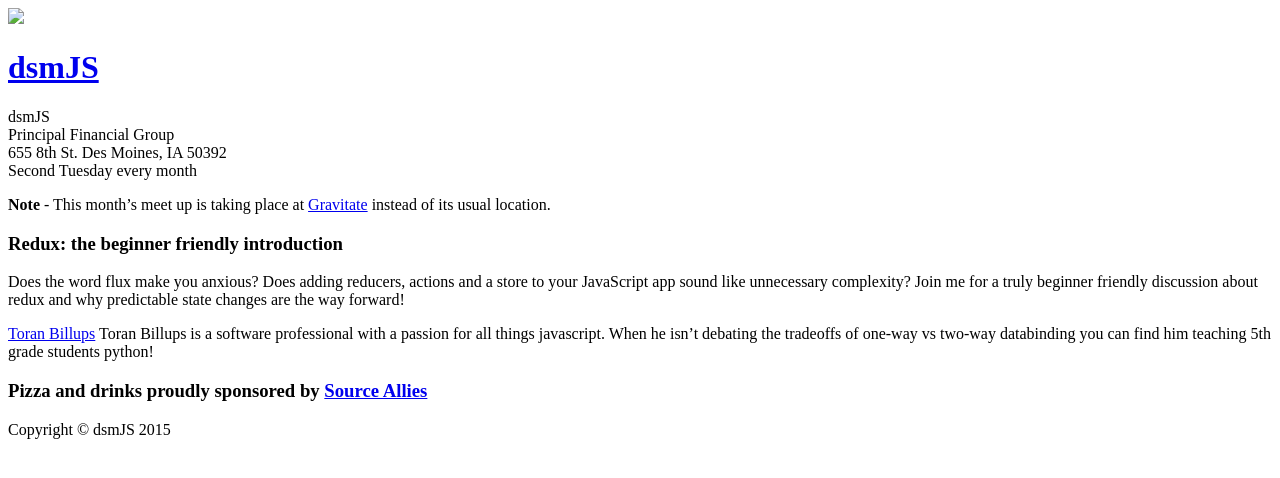
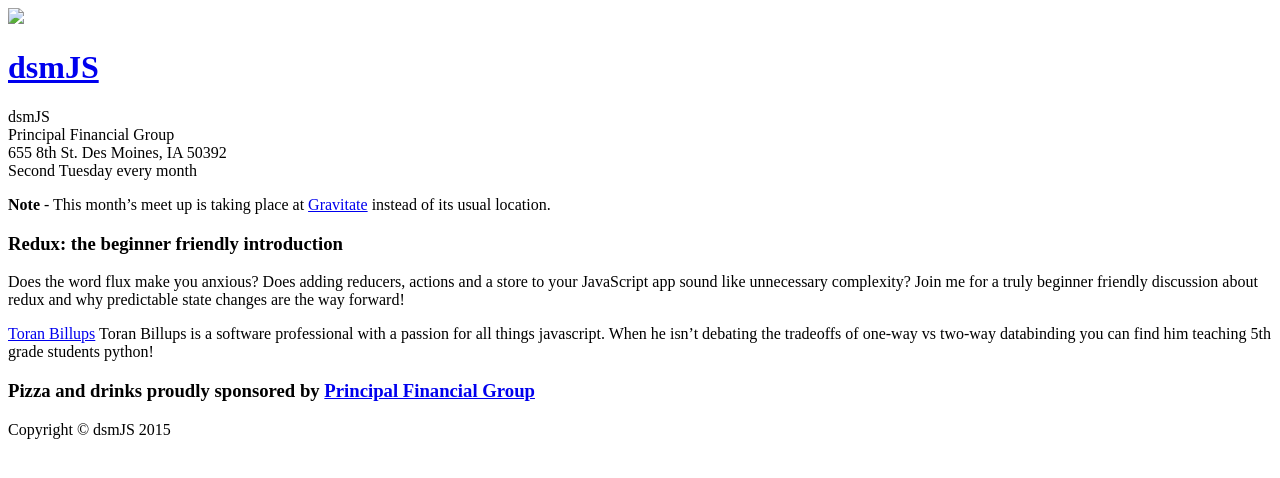
Before and after one commit to dsmjs/dsmjs.github.io, a Jekyll site: the page built from _posts/2016-01-12-meeting.md, in a window 1280 px wide. Shown: the top 478 px of the page. Built offline with Jekyll 4.4.1, drawn with Linux system fonts in a browser that asks for light colours; Markdown is read by kramdown in place of the engine named in the settings.

Commit message:
Updating to PFG sponsorship for pizza

```diff
--- a/_posts/2016-01-12-meeting.md
+++ b/_posts/2016-01-12-meeting.md
@@ -3,8 +3,8 @@
 date: January 12 2016
 time: 6:15pm - 7:00pm
 location: Gravitate, 206 6th Ave, 3rd Floor
-pizzaSponsorName: Source Allies
-pizzaSponsorSite: http://www.sourceallies.com/
+pizzaSponsorName: Principal Financial Group
+pizzaSponsorSite: http://www.principal.com/
 ---
 
 **Note** - This month's meet up is taking place at [Gravitate](http://www.gravitatedsm.com/) instead of its usual location.
```
